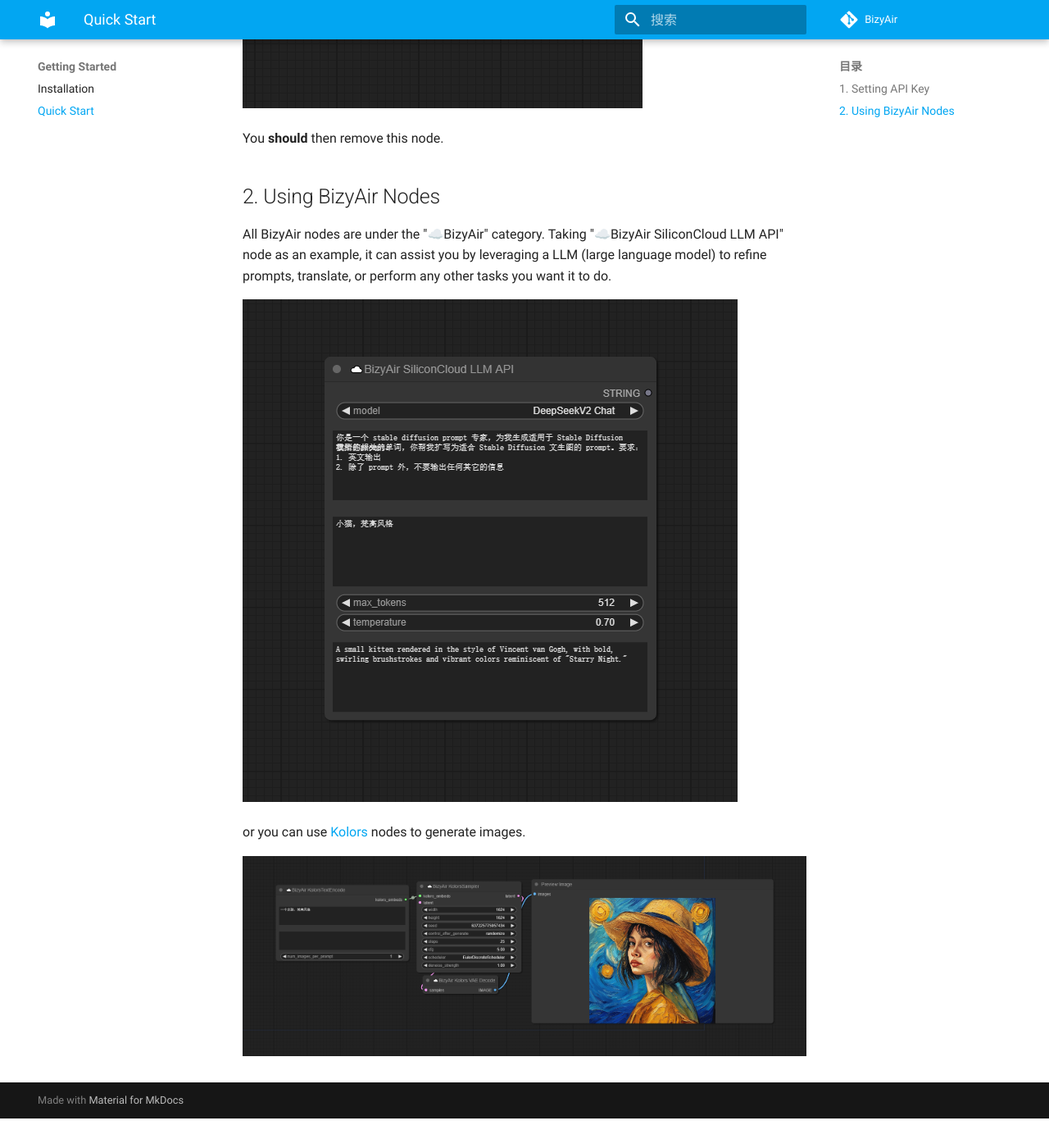
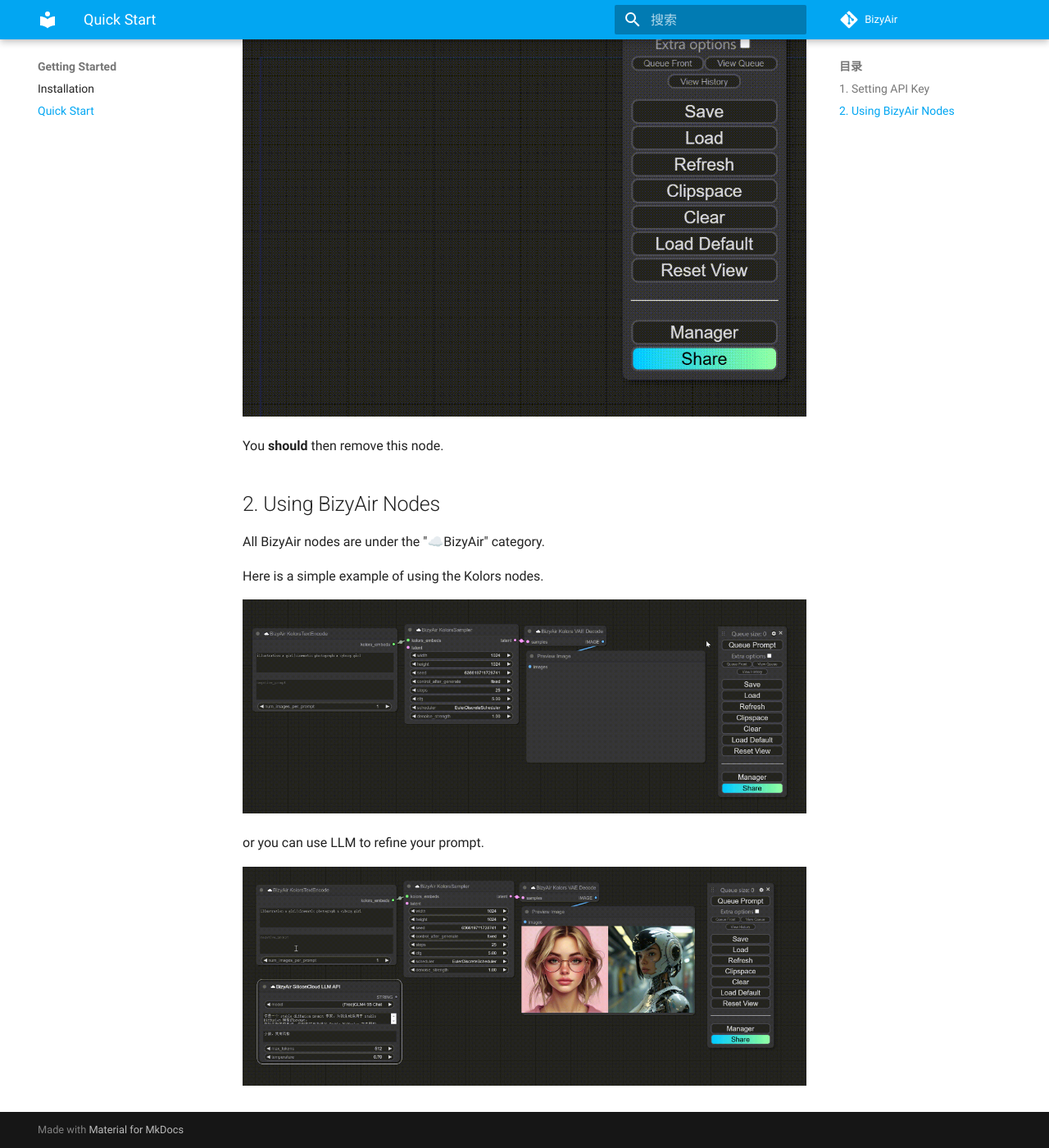
Before and after one commit to siliconflow/BizyAir, an MkDocs documentation site: the page built from docs/docs/getting-started/quick-start.md, in a window 1280 px wide and 1400 px high, scrolled down 497 px. Shown: the whole window at 82% size. Built offline with MkDocs 1.6.1 and Material for MkDocs 9.7.7, drawn with Linux system fonts in a browser that asks for light colours; comment, search, counter and statistics services are not loaded; before the commit the page ends 1861 px from its top, so only the background shows below that.

```diff
--- a/__init__.py
+++ b/__init__.py
@@ -10,10 +10,10 @@ NODE_DISPLAY_NAME_MAPPINGS = {
 
 WEB_DIRECTORY = "./js"
 
-# from . import supernode
+from . import supernode
 
-# NODE_CLASS_MAPPINGS.update(**supernode.NODE_CLASS_MAPPINGS)
-# NODE_DISPLAY_NAME_MAPPINGS.update(**supernode.NODE_DISPLAY_NAME_MAPPINGS)
+NODE_CLASS_MAPPINGS.update(**supernode.NODE_CLASS_MAPPINGS)
+NODE_DISPLAY_NAME_MAPPINGS.update(**supernode.NODE_DISPLAY_NAME_MAPPINGS)
 
 from . import llm
 
--- a/docs/docs/getting-started/quick-start.md
+++ b/docs/docs/getting-started/quick-start.md
@@ -4,17 +4,18 @@
 
 For the first use, you need to set your API key using "Set SiliconCloud API Key". Add the "Set SiliconCloud API Key" node and run it(click "Queue Prompt" button). The key changes to "**********", indicating successful operation.
 
-![](./imgs/howtosetkey.png)
+![](./imgs/how-to-set-key.gif)
 
 You **should** then remove this node.
 
 ## 2. Using BizyAir Nodes
 
-All BizyAir nodes are under the "☁️BizyAir" category. Taking "☁️BizyAir SiliconCloud LLM API" node as an example, it can assist you by leveraging a LLM (large language model) to refine prompts, translate, or perform any other tasks you want it to do.
+All BizyAir nodes are under the "☁️BizyAir" category.
 
+Here is a simple example of using the Kolors nodes.
 
-![](./imgs/llm_api_node.png)
+![](./imgs/text2img.gif)
 
-or you can use [Kolors](../kolors/introduce.md) nodes to generate images.
+or you can use LLM to refine your prompt.
 
-![](../kolors/imgs/bizyair_kolors_txt2img.png)
+![](./imgs/llmnode.gif)
--- a/docs/mkdocs.yml
+++ b/docs/mkdocs.yml
@@ -103,6 +103,7 @@ nav:
     - Installation: getting-started/installation.md
     - Quick Start: getting-started/quick-start.md
   - Kolors: kolors/introduce.md
+  - Others: others/index.md
   # - Controlnet Preprocessing:
   #   - Line Extraction: controlnet-preprocessing/line-extraction.md
   #   - T2I Adapter: controlnet-preprocessing/t2i-adapter.md
```
Also changed, not shown: docs/docs/getting-started/installation.md (+4 -4 lines), docs/docs/others/index.md (added, +13 -0 lines), supernode.py (+8 -5 lines), README.md, docs/docs/getting-started/imgs/how-to-set-key.gif (added), docs/docs/getting-started/imgs/howtosetkey.png (deleted), docs/docs/getting-started/imgs/llm_api_node.png (deleted), docs/docs/getting-started/imgs/llmnode.gif (added), docs/docs/getting-started/imgs/text2img.gif (added), docs/docs/others/imgs/remove-background.png (added).
